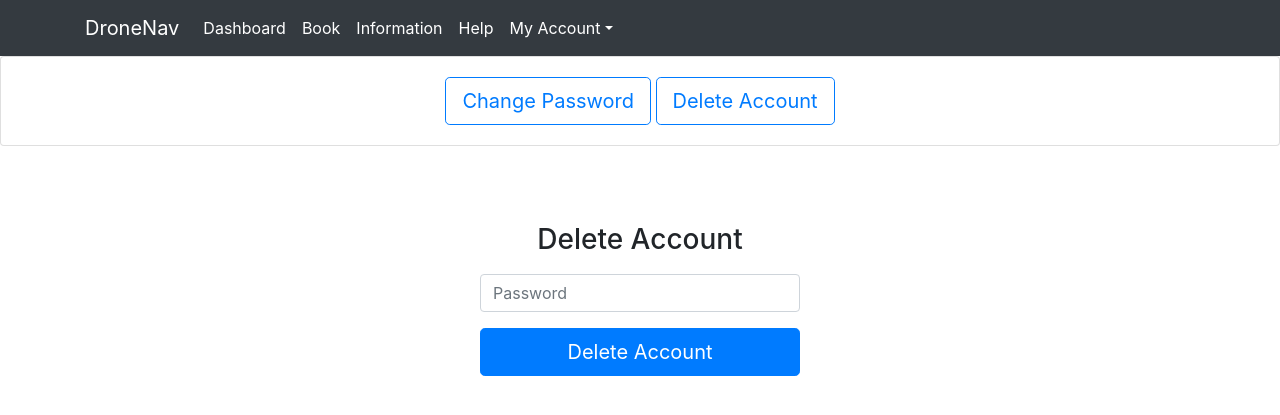
After one commit to mriduldhall/DroneNav, a Django app: page /dashboard/deleteaccount in a window 1280 px wide. The commit adds this page. Shown: the top 415 px of the page. Run offline with Django 3.2, Linux system fonts and the light colour scheme; some libraries are stand-ins or nearby versions.

Commit message:
Added ability to delete account

```diff
--- a/drone_system/settings.py
+++ b/drone_system/settings.py
@@ -14,3 +14,9 @@ def change_password(username, password):
     user = user[0]
     user.password = password
     user.save()
+
+
+def delete_account(username):
+    user = users.objects.filter(username=username)
+    user = user[0]
+    user.delete()
--- /dev/null
+++ b/drone_system/templates/drone_system/deleteaccount.html
@@ -0,0 +1,17 @@
+{% extends 'drone_system/settings.html' %}
+
+{% block settings %}
+    {% if status == "Wrong" %}
+        <div class="alert alert-danger" role="alert">Incorrect Password</div>
+    {% endif %}
+
+    <nav class="mx-auto card w-25" style=text-align:center;border:none;padding-top:6%>
+        <form action="/dashboard/deleteaccount" method="POST">{% csrf_token %}
+            <h3 style="padding-bottom: 10px">Delete Account</h3>
+            <div class="form-group">
+                {{ form.password }}
+            </div>
+            <button type="submit" class="btn btn-primary btn-lg btn-block">Delete Account</button>
+        </form>
+    </nav>
+{% endblock %}
--- a/drone_system/templates/drone_system/settings.html
+++ b/drone_system/templates/drone_system/settings.html
@@ -5,7 +5,7 @@
         <div class="card">
             <div class="card-body text-center">
                 <a class="btn btn-outline-primary btn-lg" href="{% url 'drone_system:changepassword' %}" role="button">Change Password</a>
-                <a class="btn btn-outline-primary btn-lg" href="#" role="button">Delete Account</a>
+                <a class="btn btn-outline-primary btn-lg" href="{% url 'drone_system:deleteaccount' %}" role="button">Delete Account</a>
             </div>
         </div>
     </div>
--- a/drone_system/urls.py
+++ b/drone_system/urls.py
@@ -11,5 +11,6 @@ urlpatterns = [
     path('help', views.help, name="help"),
     path('logout', views.logout, name="logout"),
     path('settings', views.settings, name="settings"),
-    path('changepassword', views.changepassword, name="changepassword")
+    path('changepassword', views.changepassword, name="changepassword"),
+    path('deleteaccount', views.deleteaccount, name="deleteaccount"),
 ]
--- a/drone_system/views.py
+++ b/drone_system/views.py
@@ -1,7 +1,7 @@
 from django.shortcuts import render
 from django.shortcuts import redirect
-from .forms import BookForm, ChangePassword
-from .settings import validate_password, change_password
+from .forms import BookForm, ChangePassword, DeleteAccount
+from .settings import validate_password, change_password, delete_account
 from .drones import get_drones_of_user, get_all_drone_data, find_available_drone, assign_booking
 
 
@@ -71,6 +71,23 @@ def changepassword(request):
     return render(request, '../../drone_system/templates/drone_system/changepassword.html', context)
 
 
+def deleteaccount(request):
+    form = DeleteAccount(request.POST or None)
+    status = ""
+    if form.is_valid():
+        if validate_password(request.session['username'], form.cleaned_data['password']):
+            delete_account(request.session['username'])
+            return redirect('/dashboard/logout')
+        else:
+            status = "Wrong"
+        form = DeleteAccount()
+    context = {
+        "form": form,
+        "status": status
+    }
+    return render(request, '../../drone_system/templates/drone_system/deleteaccount.html', context)
+
+
 def logout(request):
     del request.session['username']
     return redirect('/home/')
```
